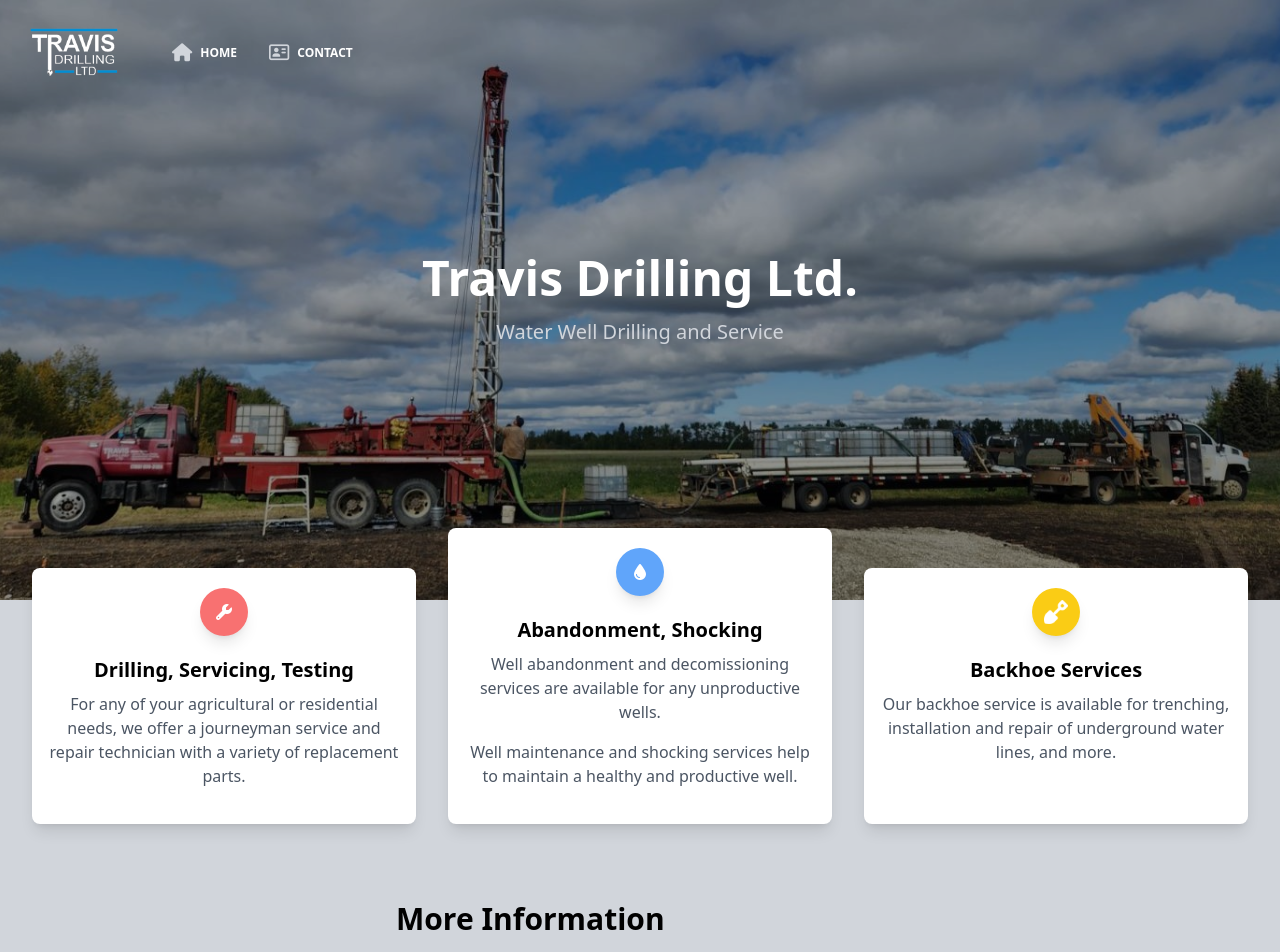
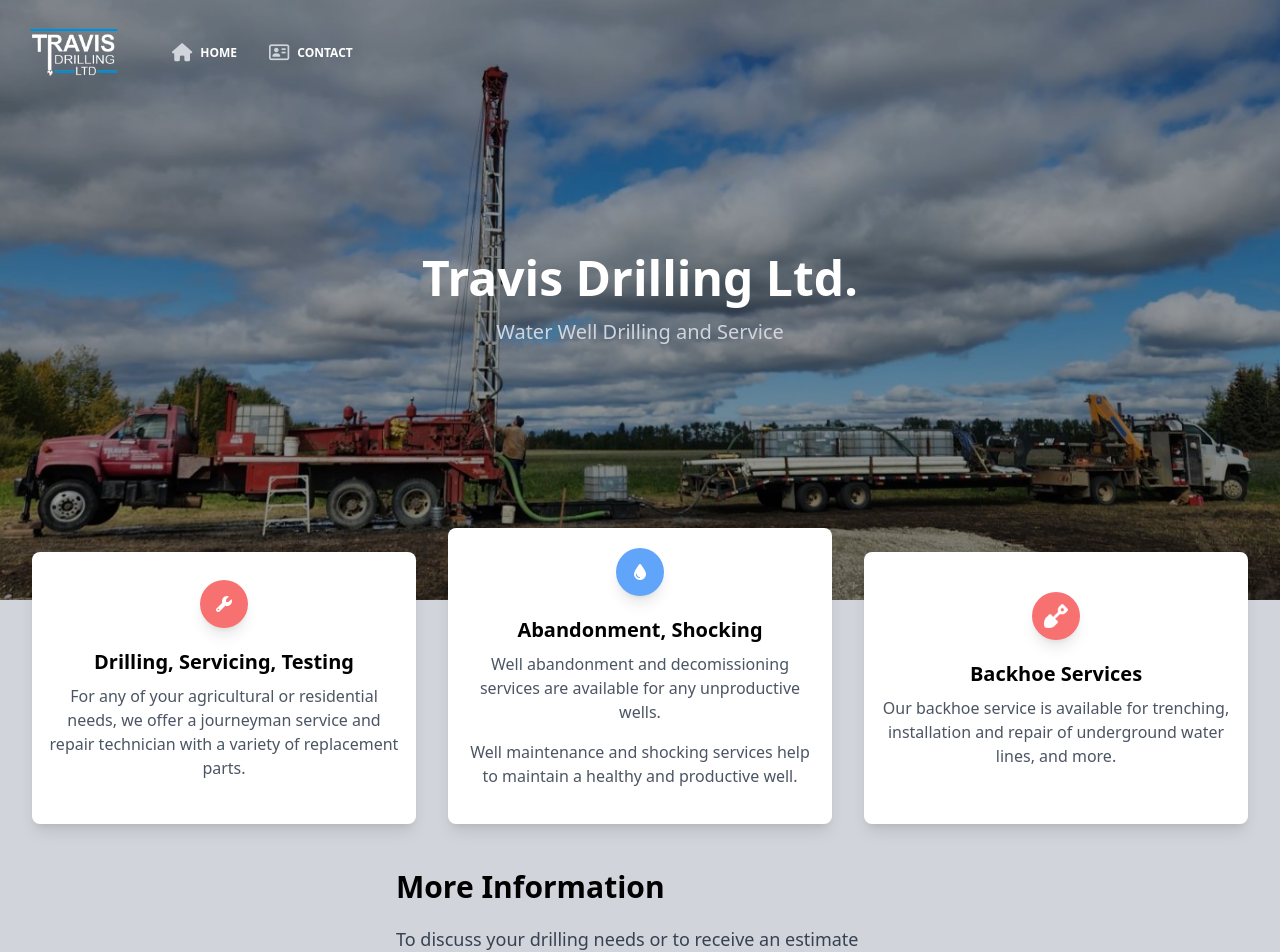
Before and after one commit to Logan9312/Travis-Drilling, a Next.js app: page / in a window 1280 px wide. Shown: the top 952 px of the page. Built offline with nearby package versions, Linux system fonts and the light colour scheme.

Commit message:
Fixing Box Height

```diff
--- a/next-sitemap.config.js
+++ /dev/null
@@ -1,3 +0,0 @@
-/** @type {import('next-sitemap').IConfig} */
-export const siteUrl = process.env.SITE_URL || "https://www.travisdrilling.ca";
-export const generateRobotsTxt = true;
--- a/src/pages/index.tsx
+++ b/src/pages/index.tsx
@@ -40,16 +40,16 @@
 );
 
 const Services = () => (
-  <section className="-mt-12 bg-gray-300 pb-20 lg:-mt-24">
-    {/*TODO Fix these boxes height*/}
+  <section className="-mt-12 bg-gray-300 pb-20 md:-mt-24">
     <div className="container mx-auto px-4">
-      <div className="flex flex-wrap items-end">
-        <div className="w-full px-4 pt-6 text-center md:w-4/12 ">
-          <div className="relative mb-8 flex w-full min-w-0 flex-col break-words rounded-lg bg-white shadow-lg">
-            <div className="flex-auto px-4 py-5">
-              <div className="mb-5 inline-flex h-12 w-12 items-center justify-center rounded-full bg-red-400  p-3 text-center text-white shadow-lg">
+      <div className="flex flex-wrap items-stretch">
+        <div className="w-full px-4 pt-6 text-center md:w-4/12 md:pt-12">
+          <div className="relative flex h-full w-full min-w-0 flex-col break-words rounded-lg bg-white shadow-lg">
+            <div className="flex flex-auto flex-col items-center justify-center px-4 py-5">
+              <div className="mb-5 inline-flex h-12 w-12 items-center justify-center rounded-full bg-red-400 p-3 text-center text-white shadow-lg">
                 <i className="fas fa-wrench"></i>
               </div>
+              <div>
                 <h6 className="text-xl font-semibold">
                   Drilling, Servicing, Testing
                 </h6>
@@ -61,9 +61,10 @@
               </div>
             </div>
           </div>
+        </div>
 
         <div className=" w-full px-4 pt-6 text-center md:w-4/12">
-          <div className="relative mb-8 flex w-full min-w-0 flex-col break-words rounded-lg bg-white shadow-lg">
+          <div className="relative flex h-full w-full min-w-0 flex-col break-words rounded-lg bg-white shadow-lg">
             <div className="flex-auto px-4 py-5">
               <div className="mb-5 inline-flex h-12 w-12 items-center justify-center rounded-full bg-blue-400 p-3 text-center text-white shadow-lg">
                 <i className="fas fa-droplet"></i>
@@ -81,10 +82,10 @@
           </div>
         </div>
 
-        <div className="w-full px-4 pt-6 text-center md:w-4/12 lg:pt-12">
-          <div className="relative mb-8 flex w-full min-w-0 flex-col break-words rounded-lg bg-white shadow-lg">
-            <div className="flex-auto px-4 py-5">
-              <div className="mb-5 inline-flex h-12 w-12 items-center justify-center rounded-full bg-yellow-400 p-3 text-center text-white shadow-lg">
+        <div className="w-full px-4 pt-6 text-center md:w-4/12 md:pt-12 ">
+          <div className="relative flex h-full w-full min-w-0 flex-col break-words rounded-lg bg-white shadow-lg">
+            <div className="flex flex-auto flex-col items-center justify-center px-4 py-5">
+              <div className="mb-5 inline-flex h-12 w-12 items-center justify-center rounded-full bg-red-400 p-3 text-center text-white shadow-lg">
                 <Image
                   src={"/icons/shovel.png"}
                   alt={""}
@@ -98,7 +99,6 @@
                 Our backhoe service is available for trenching, installation and
                 repair of underground water lines, and more.
               </p>
-              <p>{"\u200b"}</p>
             </div>
           </div>
         </div>
```
Also changed, not shown: public/favicon-16x16.png (deleted), public/favicon-32x32.png (deleted). Lines whose indentation alone changed are shown as unchanged.
